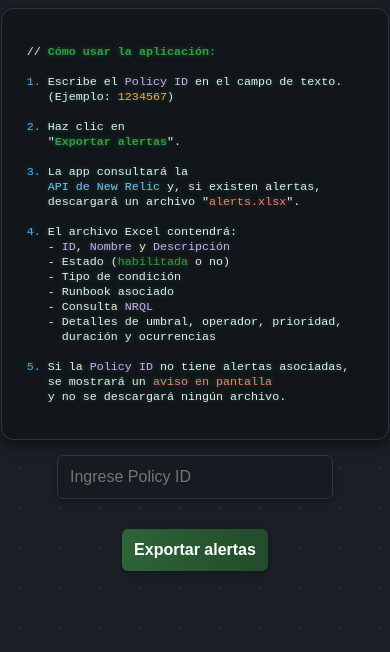
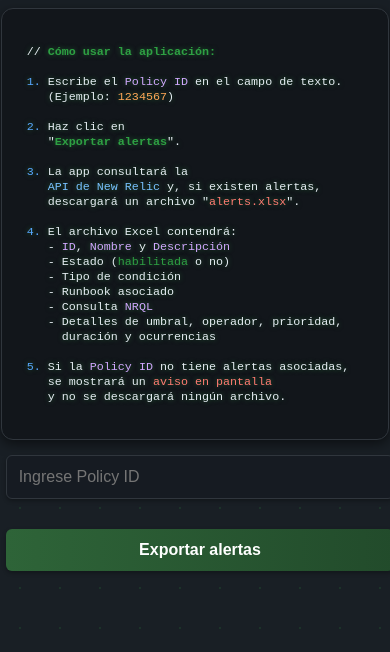
Before and after one commit to Fernando-Villena/new-relic, a website: page public/index.html in a window 390 px wide. Shown: the part 192-844 px from the top of the page. Drawn offline with Linux system fonts and the light colour scheme.

Commit message:
actualización responsive

```diff
--- a/public/index.html
+++ b/public/index.html
@@ -27,10 +27,30 @@
       background-color: var(--color-dark-1);
       color: var(--color-secondary);
       position: relative;
-      overflow: hidden;
+
+   overflow-y: auto;
       background-image: radial-gradient(rgba(46, 160, 67, 0.15) 1px, transparent 1px);
       background-size: 40px 40px;
     }
+
+    /* Para pantallas pequeñas (móviles) */
+@media (max-width: 600px) {
+  input,
+  button {
+    width: 100% !important; /* Ocupa todo el ancho del contenedor */
+    box-sizing: border-box;  /* Incluye padding dentro del ancho */
+    margin: 10px 0;          /* Espacio arriba y abajo */
+  }
+
+  .container {
+    padding: 15px;           /* Ajusta el padding para móviles */
+  }
+
+  h1 {
+    font-size: 2rem;         /* Ajusta el tamaño del título */
+  }
+}
+
 
     /* Fondo animado sutil */
     body::before {
```
